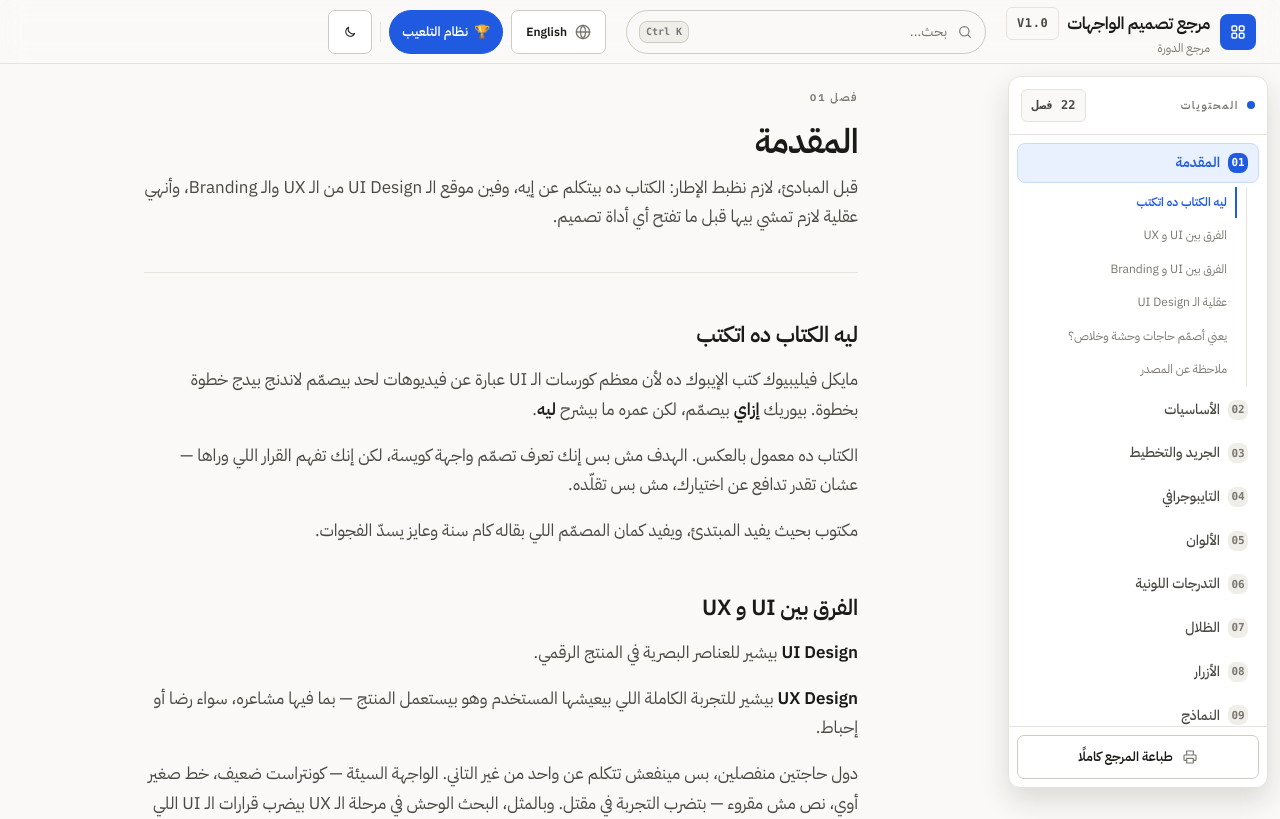
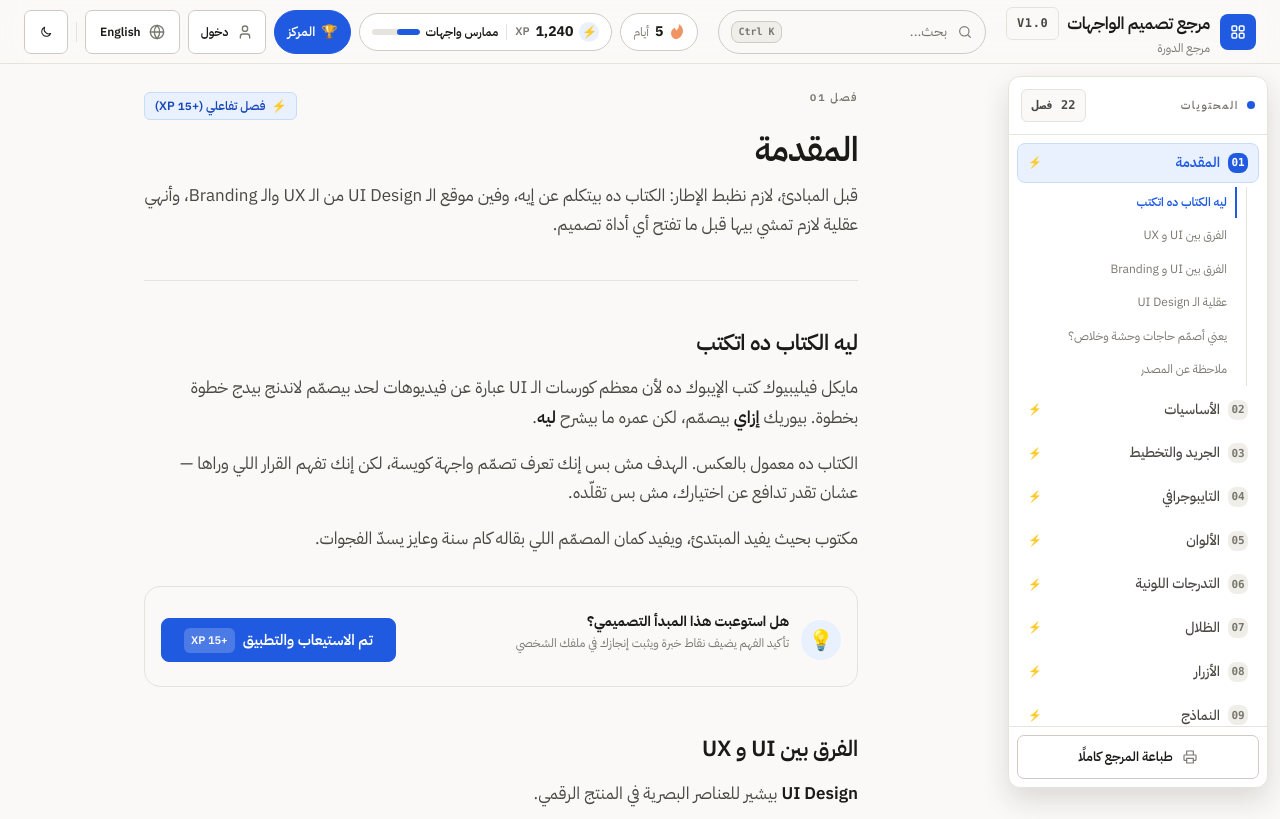
Before and after one commit to Khatab11/ui-design-reference, a React (Vite) app: page / in a window 1280 px wide. Shown: the top 819 px of the page. Built offline with nearby package versions, Linux system fonts and the light colour scheme.

Commit message:
feat: roll out gamification system to first content chapters (introduction, basics, grid-layout)

```diff
--- a/src/App.jsx
+++ b/src/App.jsx
@@ -11,6 +11,10 @@ import Chapter from './components/Chapter.jsx'
 import Search from './components/Search.jsx'
 import PrintView from './components/PrintView.jsx'
 import GamificationDemo from './components/gamification/GamificationDemo.jsx'
+import GamificationHub from './components/gamification/GamificationHub.jsx'
+import CelebrationToast from './components/gamification/CelebrationToast.jsx'
+import AuthModal from './components/AuthModal.jsx'
+import { loadGamificationState, saveGamificationState, getCurrentRank } from './lib/gamification.js'
 
 function setMetaTag(attrName, attrValue, content) {
   if (content === undefined || content === null) return
@@ -47,9 +51,69 @@ export default function App() {
   const [menuOpen, setMenuOpen] = useState(false)
   const [searchOpen, setSearchOpen] = useState(false)
 
+  // Auth state
+  const [user, setUser] = useLocalStorage('ui_ref_user', null)
+  const [authModalOpen, setAuthModalOpen] = useState(false)
+
+  // Gamification state & modals
+  const [gamificationState, setGamificationState] = useState(() => loadGamificationState())
+  const [hubOpen, setHubOpen] = useState(false)
+  const [celebrationEvent, setCelebrationEvent] = useState(null)
+
   const isPrint = route.chapter === 'print'
   const isGamification = route.chapter === 'gamification'
   const chapter = chapterById.get(route.chapter) ?? chapters[0]
+
+  const handleCompleteSection = (fullSectionId) => {
+    setGamificationState((prev) => {
+      if (prev.completedSections?.includes(fullSectionId)) return prev
+      const newXp = prev.xp + 15
+      const newCompleted = [...(prev.completedSections || []), fullSectionId]
+      const oldRank = getCurrentRank(prev.xp).rank
+      const newRank = getCurrentRank(newXp).rank
+
+      if (newRank.level > oldRank.level) {
+        setCelebrationEvent({
+          type: 'level_up',
+          title: lang === 'ar' ? `ترقية إلى «${newRank.title[lang]}»!` : `Level up to "${newRank.title[lang]}"!`,
+          desc: lang === 'ar' ? 'أحسنت! واصل التعلّم لفتح المزيد من الرتب والأوسمة.' : 'Great job! Keep learning to unlock more ranks and badges.',
+          xpBonus: 50,
+        })
+      }
+
+      // Check daily quest progress
+      const updatedQuests = (prev.quests || []).map((q) => {
+        if (q.id === 'q1' && !q.completed) {
+          const nextVal = Math.min(q.target, q.current + 1)
+          return { ...q, current: nextVal }
+        }
+        return q
+      })
+
+      const updated = {
+        ...prev,
+        xp: newXp,
+        completedSections: newCompleted,
+        quests: updatedQuests,
+      }
+      saveGamificationState(updated)
+      return updated
+    })
+  }
+
+  const handleClaimQuest = (questId) => {
+    setGamificationState((prev) => {
+      const q = prev.quests?.find((item) => item.id === questId)
+      if (!q || q.completed) return prev
+      const newXp = prev.xp + q.xp
+      const updatedQuests = prev.quests.map((item) =>
+        item.id === questId ? { ...item, completed: true } : item
+      )
+      const updated = { ...prev, xp: newXp, quests: updatedQuests }
+      saveGamificationState(updated)
+      return updated
+    })
+  }
 
   // <html lang dir> + theme class
   useLayoutEffect(() => {
@@ -129,10 +193,9 @@ export default function App() {
 
     // Canonical link
     setLinkTag('canonical', currentUrl)
-  }, [lang, chapter, route.section, isPrint])
+  }, [lang, chapter, route.section, isPrint, isGamification])
 
-  // Scroll on navigation (chapter or section). route.n changes on every
-  // navigation, including repeats of the same hash.
+  // Scroll on navigation
   useEffect(() => {
     setMenuOpen(false)
     if (isPrint || isGamification || !chapter) {
@@ -162,7 +225,7 @@ export default function App() {
     return () => window.removeEventListener('keydown', onKey)
   }, [])
 
-  // Lock body scroll while a layer is open on top of the page.
+  // Lock body scroll while a layer is open
   useEffect(() => {
     document.body.style.overflow = menuOpen || searchOpen ? 'hidden' : ''
     return () => {
@@ -182,6 +245,8 @@ export default function App() {
     )
   }
 
+  const userName = user?.email ? user.email.split('@')[0] : (lang === 'ar' ? 'أنت (المتعلم)' : 'You (Learner)')
+
   return (
     <div className="min-h-screen" dir={lang === 'ar' ? 'rtl' : 'ltr'}>
       <TopBar
@@ -191,6 +256,10 @@ export default function App() {
         onToggleTheme={toggleTheme}
         onOpenSearch={() => setSearchOpen(true)}
         onOpenMenu={() => setMenuOpen(true)}
+        gamificationState={gamificationState}
+        onOpenHub={() => setHubOpen(true)}
+        user={user}
+        onOpenAuth={() => setAuthModalOpen(true)}
       />
 
       {isPrint ? (
@@ -209,16 +278,52 @@ export default function App() {
             activeSectionId={activeSection}
             open={menuOpen}
             onClose={() => setMenuOpen(false)}
+            gamifiedChapterIds={chapters.map((c) => c.id)}
+            completedSections={gamificationState.completedSections}
           />
           <main className="min-w-0 md:ms-[272px]">
             <div className="px-3 pb-12 pt-5 min-[360px]:px-4 sm:px-6 sm:pb-16 sm:pt-6 md:pe-8 md:ps-[150px]">
-              <Chapter key={chapter.id} chapter={chapter} lang={lang} onActiveSection={onActiveSection} />
+              <Chapter
+                key={chapter.id}
+                chapter={chapter}
+                lang={lang}
+                onActiveSection={onActiveSection}
+                isGamified={true}
+                completedSections={gamificationState.completedSections}
+                onCompleteSection={handleCompleteSection}
+              />
             </div>
           </main>
         </>
       )}
 
       <Search lang={lang} open={searchOpen} onClose={() => setSearchOpen(false)} />
+
+      {/* Global Gamification Drawer Hub */}
+      <GamificationHub
+        open={hubOpen}
+        onClose={() => setHubOpen(false)}
+        state={{ ...gamificationState, userName }}
+        lang={lang}
+        onClaimQuest={handleClaimQuest}
+      />
+
+      {/* Global Celebration Toast */}
+      <CelebrationToast
+        event={celebrationEvent}
+        lang={lang}
+        onClose={() => setCelebrationEvent(null)}
+      />
+
+      {/* Global Auth Modal */}
+      <AuthModal
+        open={authModalOpen}
+        onClose={() => setAuthModalOpen(false)}
+        user={user}
+        onLogin={(loggedUser) => setUser(loggedUser)}
+        onLogout={() => setUser(null)}
+        lang={lang}
+      />
     </div>
   )
 }
--- a/src/components/Chapter.jsx
+++ b/src/components/Chapter.jsx
@@ -5,7 +5,7 @@ import { t } from '../lib/ui.js'
 import Section from './Section.jsx'
 import PrevNext from './PrevNext.jsx'
 
-export function ChapterHeader({ chapter, lang }) {
+export function ChapterHeader({ chapter, lang, isGamified = true }) {
   const number = String(chapterIndex(chapter.id) + 1).padStart(2, '0')
   const shouldReduceMotion = useReducedMotion()
 
@@ -16,9 +16,18 @@ export function ChapterHeader({ chapter, lang }) {
       transition={{ duration: 0.4, ease: 'easeOut' }}
       className="min-w-0 border-b border-line pb-5 sm:pb-6"
     >
-      <p className="label text-muted">
-        {t(lang, 'chapter')} {number}
-      </p>
+      <div className="flex items-center justify-between gap-3">
+        <p className="label text-muted">
+          {t(lang, 'chapter')} {number}
+        </p>
+        {isGamified && (
+          <span className="tag tag--info text-xs font-bold gap-1.5">
+            <span>⚡</span>
+            <span>{lang === 'ar' ? 'فصل تفاعلي (+15 XP)' : 'Interactive (+15 XP)'}</span>
+          </span>
+        )}
+      </div>
+
       <h1 className="mt-2 break-words text-[30px] font-semibold leading-[1.15] tracking-[-0.02em] text-ink sm:text-[34px] sm:leading-[1.10]">
         {chapter.title[lang]}
       </h1>
@@ -29,7 +38,14 @@ export function ChapterHeader({ chapter, lang }) {
   )
 }
 
-export default function Chapter({ chapter, lang, onActiveSection }) {
+export default function Chapter({
+  chapter,
+  lang,
+  onActiveSection,
+  isGamified = true,
+  completedSections = [],
+  onCompleteSection,
+}) {
   const ref = useRef(null)
   const shouldReduceMotion = useReducedMotion()
 
@@ -68,9 +84,17 @@ export default function Chapter({ chapter, lang, onActiveSection }) {
       transition={{ duration: 0.35, ease: 'easeOut' }}
       className="mx-auto w-full max-w-prose md:mx-0"
     >
-      <ChapterHeader chapter={chapter} lang={lang} />
+      <ChapterHeader chapter={chapter} lang={lang} isGamified={isGamified} />
       {chapter.sections.map((section) => (
-        <Section key={section.id} chapter={chapter} section={section} lang={lang} />
+        <Section
+          key={section.id}
+          chapter={chapter}
+          section={section}
+          lang={lang}
+          isGamified={isGamified}
+          isCompleted={completedSections.includes(`${chapter.id}--${section.id}`)}
+          onComplete={onCompleteSection}
+        />
       ))}
       <PrevNext chapter={chapter} lang={lang} />
     </motion.article>
--- a/src/components/Section.jsx
+++ b/src/components/Section.jsx
@@ -5,12 +5,22 @@ import Callout from './Callout.jsx'
 import Markdown from './Markdown.jsx'
 import { LinkIcon } from './Icons.jsx'
 import { motion, useReducedMotion } from 'framer-motion'
+import SectionAction from './gamification/SectionAction.jsx'
 
 export function sectionDomId(chapterId, sectionId) {
   return `${chapterId}--${sectionId}`
 }
 
-export default function Section({ chapter, section, lang, eagerAssets = false, liveAssets = true }) {
+export default function Section({
+  chapter,
+  section,
+  lang,
+  eagerAssets = false,
+  liveAssets = true,
+  isGamified = false,
+  isCompleted = false,
+  onComplete,
+}) {
   const domId = sectionDomId(chapter.id, section.id)
   const shouldReduceMotion = useReducedMotion()
 
@@ -41,6 +51,15 @@ export default function Section({ chapter, section, lang, eagerAssets = false, l
         <Asset chapterId={chapter.id} asset={section.asset} lang={lang} eager={eagerAssets} live={liveAssets} />
       )}
       {section.callout && <Callout callout={section.callout} lang={lang} />}
+
+      {isGamified && (
+        <SectionAction
+          sectionId={`${chapter.id}--${section.id}`}
+          isCompleted={isCompleted}
+          lang={lang}
+          onComplete={onComplete}
+        />
+      )}
     </motion.section>
   )
 }
--- a/src/components/Sidebar.jsx
+++ b/src/components/Sidebar.jsx
@@ -4,7 +4,15 @@ import { t } from '../lib/ui.js'
 import { site } from '../config.js'
 import { CloseIcon, PrintIcon } from './Icons.jsx'
 
-export default function Sidebar({ lang, activeChapterId, activeSectionId, open, onClose }) {
+export default function Sidebar({
+  lang,
+  activeChapterId,
+  activeSectionId,
+  open,
+  onClose,
+  gamifiedChapterIds = ['introduction', 'basics', 'grid-layout'],
+  completedSections = [],
+}) {
   return (
     <>
       {/* Mobile overlay with blur and #1A1A1A tinted backdrop */}
@@ -63,6 +71,7 @@ export default function Sidebar({ lang, activeChapterId, activeSectionId, open,
           <ol className="space-y-1">
             {chapters.map((chapter, i) => {
               const active = chapter.id === activeChapterId
+              const isGamified = gamifiedChapterIds.includes(chapter.id)
               return (
                 <li key={chapter.id} className="group/item">
                   <a
@@ -83,7 +92,12 @@ export default function Sidebar({ lang, activeChapterId, activeSectionId, open,
                     >
                       {String(i + 1).padStart(2, '0')}
                     </span>
-                    <span className="truncate">{chapter.title[lang]}</span>
+                    <span className="truncate flex-1">{chapter.title[lang]}</span>
+                    {isGamified && (
+                      <span className="text-[11px] font-bold text-action" title={lang === 'ar' ? 'فصل تفاعلي لنقاط الخبرة' : 'Interactive XP chapter'}>
+                        ⚡
+                      </span>
+                    )}
                   </a>
 
                   {/* Subsections under active chapter */}
@@ -91,18 +105,24 @@ export default function Sidebar({ lang, activeChapterId, activeSectionId, open,
                     <ol className="ms-3 mt-1 space-y-0.5 border-s border-line ps-2.5">
                       {chapter.sections.map((section) => {
                         const current = section.id === activeSectionId
+                        const done = completedSections.includes(`${chapter.id}--${section.id}`)
                         return (
                           <li key={section.id}>
                             <a
                               href={hrefFor(chapter.id, section.id)}
                               aria-current={current ? 'location' : undefined}
-                              className={`-ms-px block border-s-2 py-1.5 pe-1.5 ps-2 text-xs leading-relaxed transition-all rounded-e no-underline ${
+                              className={`-ms-px flex items-center justify-between border-s-2 py-1.5 pe-1.5 ps-2 text-xs leading-relaxed transition-all rounded-e no-underline ${
                                 current
                                   ? 'border-action font-semibold text-action bg-action-tint/50'
                                   : 'border-transparent text-muted hover:border-line-strong hover:bg-ground hover:text-ink'
                               }`}
                             >
-                              {section.title[lang]}
+                              <span className="truncate">{section.title[lang]}</span>
+                              {done && (
+                                <span className="ms-2 font-bold text-success text-[11px]" title={lang === 'ar' ? 'مكتمل' : 'Completed'}>
+                                  ✓
+                                </span>
+                              )}
                             </a>
                           </li>
                         )
--- a/src/components/TopBar.jsx
+++ b/src/components/TopBar.jsx
@@ -1,10 +1,23 @@
 import { t } from '../lib/ui.js'
 import { site } from '../config.js'
 import { MenuIcon, MoonIcon, SearchIcon, SunIcon } from './Icons.jsx'
+import StreakBadge from './gamification/StreakBadge.jsx'
+import XpCounter from './gamification/XpCounter.jsx'
 
 const isMac = typeof navigator !== 'undefined' && /Mac|iPhone|iPad/.test(navigator.platform)
 
-export default function TopBar({ lang, theme, onToggleLang, onToggleTheme, onOpenSearch, onOpenMenu }) {
+export default function TopBar({
+  lang,
+  theme,
+  onToggleLang,
+  onToggleTheme,
+  onOpenSearch,
+  onOpenMenu,
+  gamificationState,
+  onOpenHub,
+  user,
+  onOpenAuth,
+}) {
   return (
     <header className="print-hidden sticky top-0 z-30 h-[64px] border-b border-line bg-ground/90 backdrop-blur-md transition-colors">
       <div className="flex h-full min-w-0 items-center gap-2 px-2 sm:gap-3 sm:px-4 md:px-6">
@@ -46,7 +59,7 @@ export default function TopBar({ lang, theme, onToggleLang, onToggleTheme, onOpe
           </a>
         </div>
 
-        {/* Center / Search Trigger — strictly pill shaped per §5 */}
+        {/* Center / Search Trigger */}
         <div className="flex min-w-0 flex-1 justify-end sm:justify-center md:mx-2 md:max-w-[360px]">
           <button
             type="button"
@@ -63,7 +76,62 @@ export default function TopBar({ lang, theme, onToggleLang, onToggleTheme, onOpe
         </div>
 
         {/* Right / Controls Area */}
-        <div className="flex shrink-0 items-center gap-2">
+        <div className="flex shrink-0 items-center gap-1.5 sm:gap-2">
+          {gamificationState && (
+            <div className="flex items-center gap-1.5 sm:gap-2">
+              <StreakBadge
+                streak={gamificationState.streak}
+                weeklyHistory={gamificationState.weeklyHistory}
+                streakFreeze={gamificationState.streakFreezeAvailable}
+                lang={lang}
+              />
+              <XpCounter
+                xp={gamificationState.xp}
+                lang={lang}
+                onClick={onOpenHub}
+              />
+            </div>
+          )}
+
+          {/* Gamification Hub Trigger */}
+          <button
+            type="button"
+            onClick={onOpenHub}
+            className="btn btn--primary btn--sm !min-h-[44px] !px-3 !gap-1.5 font-bold text-xs !rounded-full shadow-xs active:scale-[0.96]"
+            title={lang === 'ar' ? 'فتح مركز التحفيز والإنجازات' : 'Open Gamification Hub'}
+          >
+            <span>🏆</span>
+            <span className="hidden lg:inline">{lang === 'ar' ? 'المركز' : 'Hub'}</span>
+          </button>
+
+          {/* Auth Button / Profile */}
+          <button
+            type="button"
+            onClick={onOpenAuth}
+            className="btn btn--secondary btn--sm h-11 min-h-[44px] px-2.5 sm:px-3 gap-1.5 active:scale-[0.96]"
+            title={user ? user.email : (lang === 'ar' ? 'تسجيل الدخول' : 'Sign in')}
+            aria-label={user ? user.email : (lang === 'ar' ? 'تسجيل الدخول' : 'Sign in')}
+          >
+            {user ? (
+              <>
+                <span className="w-5 h-5 rounded-full bg-action text-white flex items-center justify-center text-[10px] font-bold uppercase">
+                  {user.email.charAt(0)}
+                </span>
+                <span className="hidden text-xs font-semibold max-w-[100px] truncate sm:inline">
+                  {user.email.split('@')[0]}
+                </span>
+              </>
+            ) : (
+              <>
+                <svg className="h-4 w-4 text-muted" viewBox="0 0 24 24" fill="none" stroke="currentColor" strokeWidth="2" strokeLinecap="round" strokeLinejoin="round" aria-hidden="true">
+                  <path d="M19 21v-2a4 4 0 0 0-4-4H9a4 4 0 0 0-4 4v2" />
+                  <circle cx="12" cy="7" r="4" />
+                </svg>
+                <span className="hidden text-xs font-semibold sm:inline">{lang === 'ar' ? 'دخول' : 'Login'}</span>
+              </>
+            )}
+          </button>
+
           {/* Language Switch */}
           <button
             type="button"
@@ -82,16 +150,6 @@ export default function TopBar({ lang, theme, onToggleLang, onToggleTheme, onOpe
             <span className="hidden text-xs font-semibold sm:inline">{t(lang, 'switchLang')}</span>
           </button>
 
-          {/* Gamification Demo Shortcut */}
-          <a
-            href="#/gamification"
-            className="btn btn--primary btn--sm !min-h-[44px] !px-3 !gap-1.5 font-bold text-xs !rounded-full shadow-xs active:scale-[0.96]"
-            title={lang === 'ar' ? 'استعراض نظام التلعيب التفاعلي' : 'View Gamification Showcase'}
-          >
-            <span>🏆</span>
-            <span className="hidden sm:inline">{lang === 'ar' ? 'نظام التلعيب' : 'Gamification'}</span>
-          </a>
-
           <div className="hidden h-5 w-px bg-line sm:block" />
 
           {/* Theme Toggle */}
```
